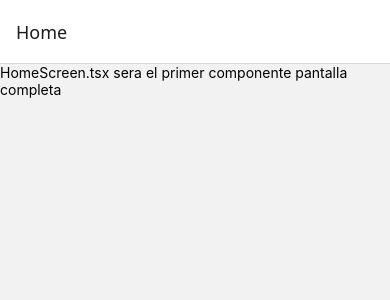
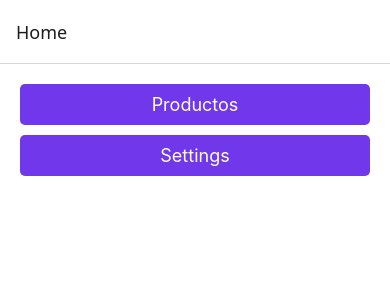
Before and after one commit to elprogramadorpedro/collectioncarrs, a React Native app: screen /Home in a window 390 px wide. Shown: the top 300 px of the page. Built offline with nearby package versions, Linux system fonts and the light colour scheme.

Commit message:
Implemented screen navigation using React Native

```diff
--- /dev/null
+++ b/src/components/shared/PrimaryButton.tsx
@@ -0,0 +1,17 @@
+import {Pressable, Text} from 'react-native';
+import {globalStyles} from '../../theme/theme';
+
+interface Props {
+  onPress: () => void;
+  label: string;
+}
+
+export const PrimaryButton = ({onPress, label}: Props) => {
+  //lo tiparemos para evitar errores en el futuro
+
+  return (
+    <Pressable onPress={() => onPress()} style={globalStyles.primaryButton}>
+      <Text style={globalStyles.buttonText}>{label}</Text>
+    </Pressable>
+  );
+};
--- a/src/screens/Home/HomeScreen.tsx
+++ b/src/screens/Home/HomeScreen.tsx
@@ -1,10 +1,24 @@
-import React from 'react'
-import { Text, View } from 'react-native'
+import React from 'react';
+
+import {globalStyles} from '../../theme/theme';
+import {PrimaryButton} from '../../components/shared/PrimaryButton';
+import {View} from 'react-native';
+import {useNavigation} from '@react-navigation/native';
 
 export const HomeScreen = () => {
+  const navigation = useNavigation();
+
   return (
-    <View>
-        <Text>HomeScreen.tsx sera el primer componente pantalla completa</Text>
+    <View style={globalStyles.container}>
+      <PrimaryButton
+        onPress={() => navigation.navigate('Products' as never)}
+        label="Productos"
+      />
+
+   <PrimaryButton
+        onPress={() => navigation.navigate('Settings' as never)}
+        label="Settings"
+      />
     </View>
-  )
-}
+  );
+};
--- a/src/screens/settings/SettingScreen.tsx
+++ b/src/screens/settings/SettingScreen.tsx
@@ -5,6 +5,12 @@
   return (
    <View>
             <Text>SettingScreen</Text>
+            <Text>SettingScreen</Text>
+            <Text>SettingScreen</Text>
+            <Text>SettingScreen</Text>
+            <Text>SettingScreen</Text>
+            <Text>SettingScreen</Text>
+            <Text>SettingScreen</Text>
         </View>
   )
 }
--- a/src/theme/theme.ts
+++ b/src/theme/theme.ts
@@ -1,9 +1,42 @@
-import { StyleSheet } from "react-native";
+import { StyleSheet } from 'react-native';
 
-export const globalColorrs = {
 
-}
+export const globalColors = {
+  primary: '#7037eb',
+  secondary: '#f72585',
+  tertiary: '#3a0ca3',
+  success: '#4cc9f0',
+  warning: '#fca311',
+  danger: '#e71d36',
+  dark: '#22223b',
 
-export const globalStyles = StyleSheet.create({
+  background: '#fff',
+};
 
-})
+
+
+export const globalStyles = StyleSheet.create( {
+
+  container: {
+    flex: 1,
+    padding: 20,
+    backgroundColor: globalColors.background,
+  },
+
+
+  primaryButton: {
+    backgroundColor: globalColors.primary,
+    borderRadius: 5,
+    padding: 10,
+    marginBottom: 10,
+    width: '100%',
+    alignItems: 'center',
+  },
+
+  buttonText: {
+    color: globalColors.background,
+    fontSize: 18,
+  },
+
+
+} );
```
Also changed, not shown: 1 other file (tests, documents, lock files or other folders).
